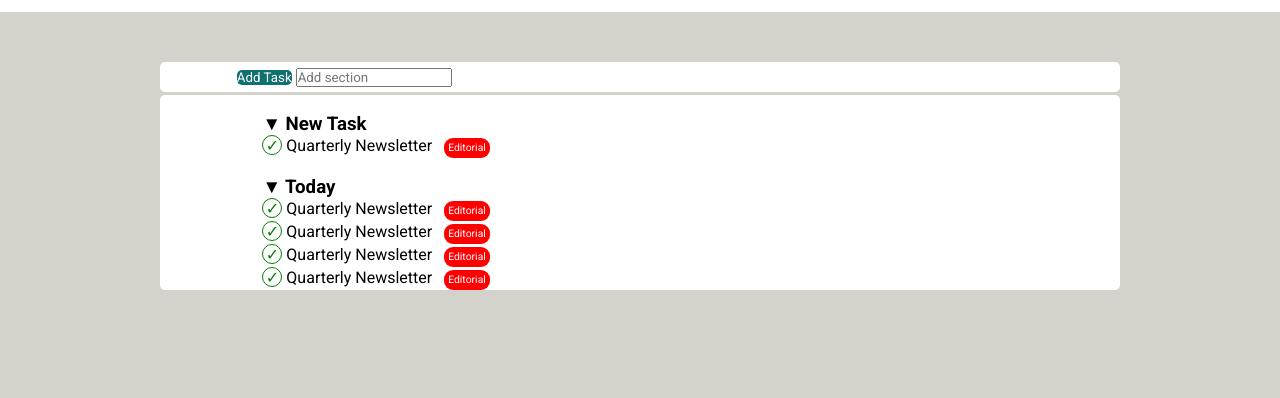
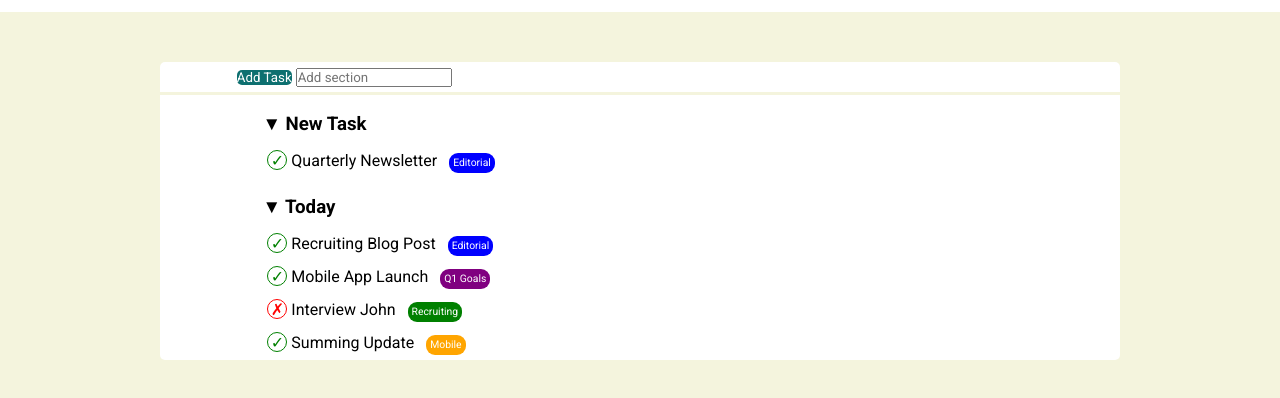
Before and after one commit to aalexebr/html-css-toboolist, a plain HTML site: page index.html in a window 1280 px wide. Shown: the part 68-466 px from the top of the page. Drawn offline with Linux system fonts and the light colour scheme.

Commit message:
second-section-complete-outline

```diff
--- a/css/style.css
+++ b/css/style.css
@@ -9,7 +9,7 @@
 }
 
 body{
-    background-color: rgb(211, 211, 204);
+    background-color: rgb(244, 244, 221);
 
 }
 .background-white{
@@ -47,14 +47,24 @@ button{
     padding: 0;
     border: none;
 }
+.toolbar-container{
+    border-bottom-left-radius: 0;
+    border-bottom-right-radius: 0;
+}
 
 /*MAIN CONTAINER*/
 
 .main-container{
     padding-left: 8%;
+    border-top-left-radius: 0;
+    border-top-right-radius: 0;
 }
 h3{
     padding-top: 18px;
+    padding-bottom: 10px;
+}
+.list-item{
+    padding: 5px;
 }
 /*BUTTONS GENERAL*/
 .done{
@@ -90,3 +100,15 @@ h3{
     box-sizing: content-box;
     margin-left: 8px;
 }
+.editorial{
+    background-color: blue;
+}
+.goals{
+    background-color: purple;
+}
+.recruiting{
+    background-color: green;
+}
+.mobile{
+    background-color: orange;
+}
--- a/index.html
+++ b/index.html
@@ -25,39 +25,43 @@
         </header>
 
         <main>
-            <div class="container background-white">
+            <div class="container background-white toolbar-container">
                 <div class="toolbar">
                     <button type="button"> Add Task</button>
                     <input type="text" placeholder="Add section">
                 </div>
             </div>
+
             <div class="container background-white main-container">
+
                 <h3>&#x25BC; New Task</h3>
-                <div>
+                <div class="list-item">
                     <span class="done check">&check;</span>
                     Quarterly Newsletter
                     <span class="buttons editorial">Editorial</span>
                 </div>
+
+
                 <h3>&#x25BC; Today</h3>
-                <div>
+                <div class="list-item">
                     <span class="done check">&check;</span>
-                    Quarterly Newsletter
+                    Recruiting Blog Post
                     <span class="buttons editorial">Editorial</span>
                 </div>
-                <div>
+                <div class="list-item">
                     <span class="done check">&check;</span>
-                    Quarterly Newsletter
-                    <span class="buttons editorial">Editorial</span>
+                    Mobile App Launch
+                    <span class="buttons goals">Q1 Goals</span>
                 </div>
-                <div>
+                <div class="list-item">
+                    <span class="done cross">&#10007;</span>
+                    Interview John
+                    <span class="buttons recruiting">Recruiting</span>
+                </div>
+                <div class="list-item">
                     <span class="done check">&check;</span>
-                    Quarterly Newsletter
-                    <span class="buttons editorial">Editorial</span>
-                </div>
-                <div>
-                    <span class="done check">&check;</span>
-                    Quarterly Newsletter
-                    <span class="buttons editorial">Editorial</span>
+                    Summing Update
+                    <span class="buttons mobile">Mobile</span>
                 </div>
             </div>
         </main>
```
